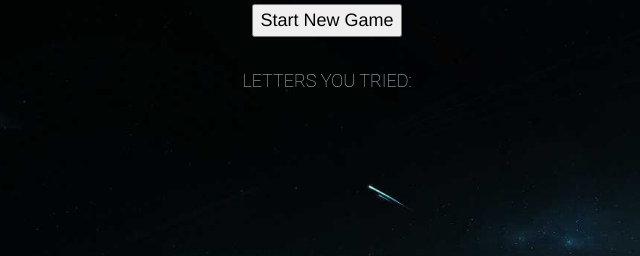
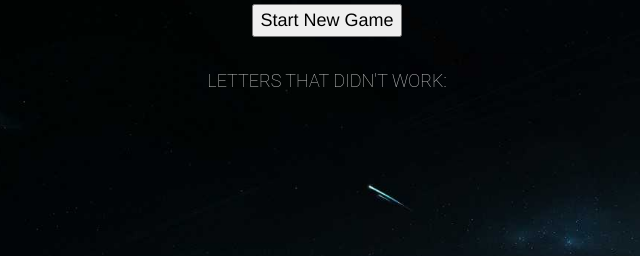
Before and after one commit to patrickherold/WordGuessGame, a plain HTML site: page index.html in a window 1280 px wide. Shown: the part 172-428 px from the top of the page, 313-953 px from the left. Drawn offline with nearby package versions, Linux system fonts and the light colour scheme.

Commit message:
fix a typo

```diff
--- a/index.html
+++ b/index.html
@@ -26,7 +26,7 @@
         <div id="guesses"></div>
         <p id="guessableWord"></p>
         <p id="numberOfGuesses"></p>
-        <h3 class="badletters">letters you tried:</h3>
+        <h3 class="badletters">letters that didn't work:</h3>
         <div id="guessedLetters"></div>
         </div>
     </div>
```
